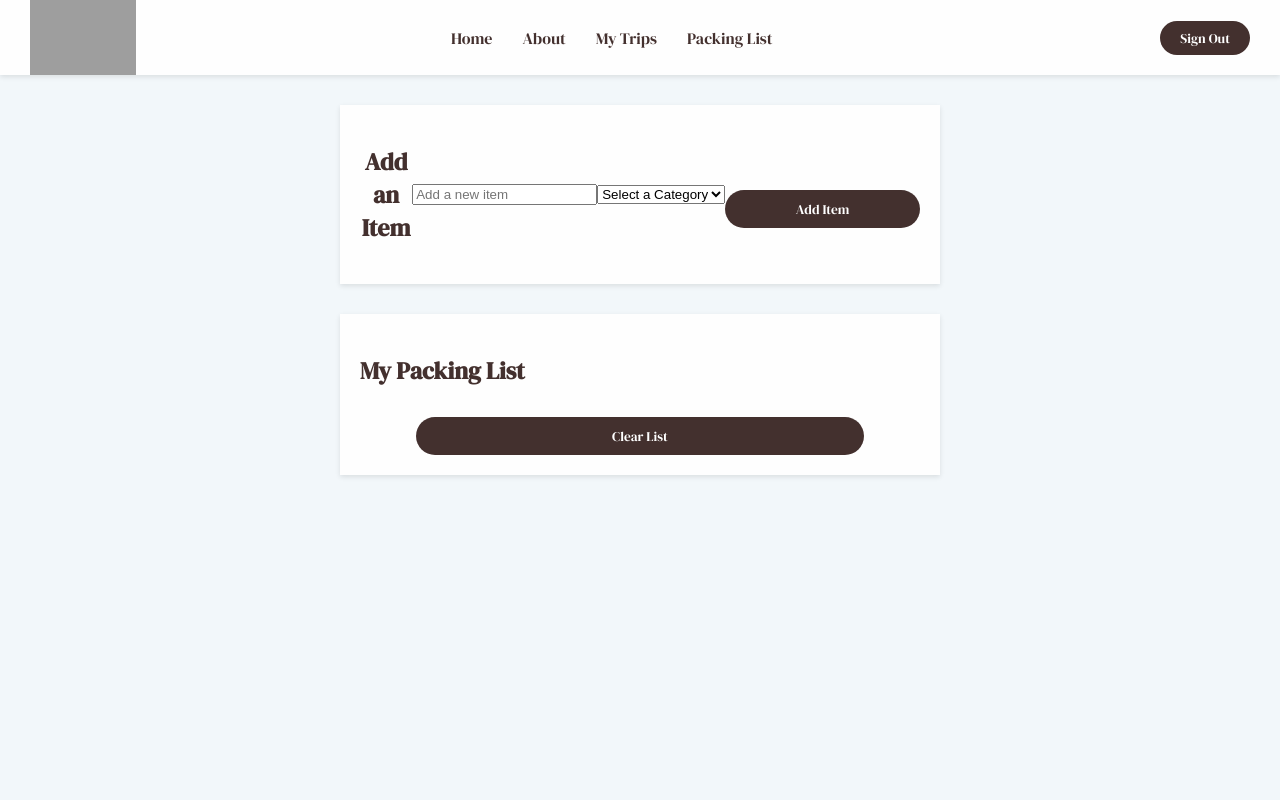
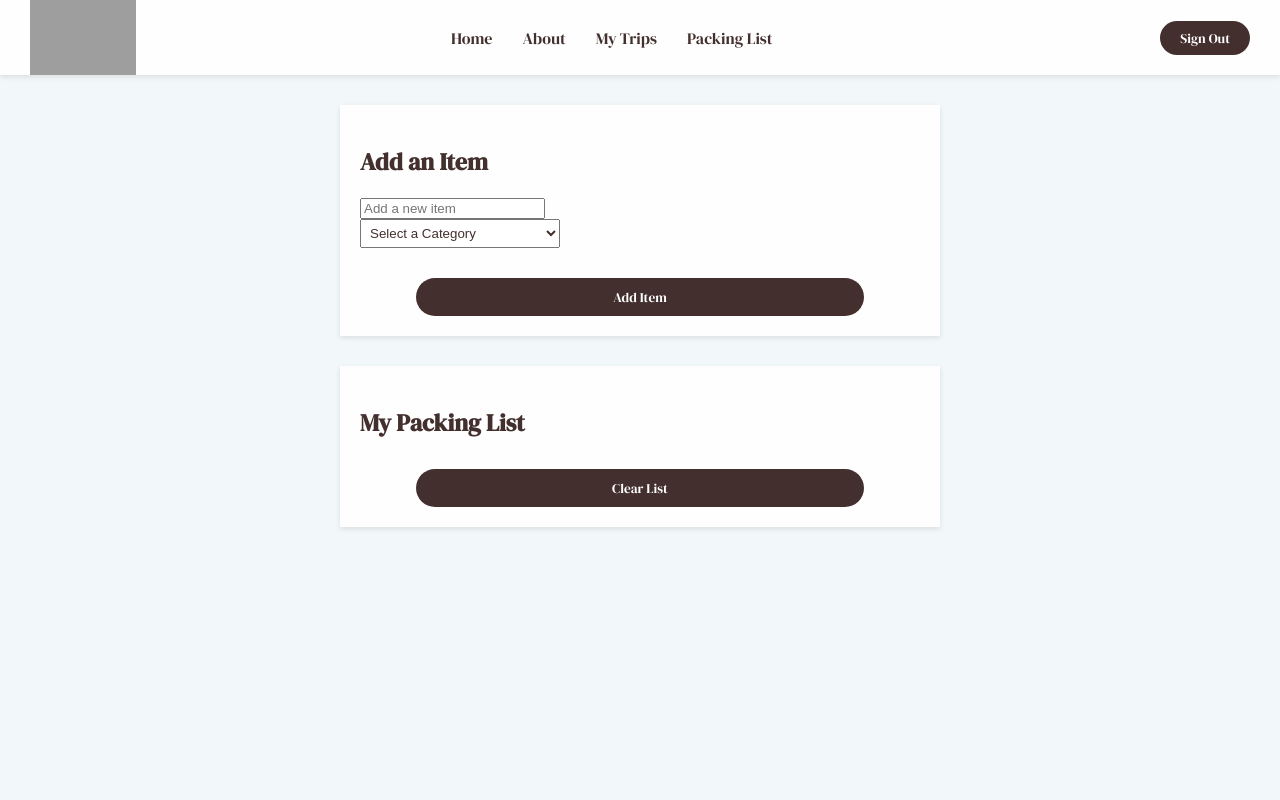
Before and after one commit to meagan42192/next-stop-unit-1-project-Meagan-B, a React (Vite) app: page /list in a window 1280 px wide. Shown: the top 800 px of the page. Built offline with nearby package versions, Linux system fonts and the light colour scheme; grey boxes are pictures that could not be loaded; a web font is replaced by a local one.

Commit message:
committing more css changes for the packing list page

```diff
--- a/src/App.css
+++ b/src/App.css
@@ -130,7 +130,7 @@ footer {
 .login-input input {
     height: 38px;
     padding: 0 10px;
-    border: 1px solid #777;
+    border: 1px solid #43302E;;
     background-color: white;
     font-size: 1rem;
     box-sizing: border-box;
@@ -489,30 +489,42 @@ footer {
 }
 
 .add-item-container{
-  display: flex;
-  flex-direction: row;
-  align-items: center;
-  justify-content: space-evenly;
   box-sizing: border-box;
   box-shadow: 0 2px 5px rgba(0, 0, 0, 0.1);
   width: 600px;
   padding: 20px;
   margin: 30px auto;
   background-color: #fefefe;
-  box-sizing: border-box;
+}
+
+.add-item{
+  display: flex;
+  flex-direction: column;
+}
+
+.add-item-input{
+  width: 200px;
+  padding: 5px;
+  color: #43302E;
 }
 
 .add-item-header{
-    text-align: center;
+    text-align: left;
 }
 
 #single-delete-btn{
-  width: 15px;
-  height: auto;
   padding: 5px;
   font-size: x-small;
-  border-radius: 0%;
-  margin: 30px auto;
+  font-style: bold;
+  text-align: center;
+  border-radius: 50%;
+  color: #43302E;
+}
+
+#single-delete-btn:hover{
+    background-color: #c91804;
+    color: #fefefe;
+
 }
 
 .my-packing-list-container{
@@ -536,17 +548,18 @@ footer {
     margin: 10px auto;
 }
 
-.add-item-input{
-    display: grid;
-    align-items: center;
-}
-
 .packing-item-name {
     margin-left: 10px;
 }
 
 .packing-item-category {
-    margin-left: 60px;
+  margin-left: 60px;
+  box-sizing: border-box;
+  box-shadow: 0 2px 5px rgba(0, 0, 0, 0.1);
+  border-radius: 25px;
+  width: 500px;
+  padding: 15px;
+  background-color: #C1DBE8;
 }
 
 /** MEDIA QUERIES **/
--- a/src/components/pages/PackingListPage.jsx
+++ b/src/components/pages/PackingListPage.jsx
@@ -41,7 +41,7 @@ function PackingList({ onAddItem }) {
             <h2 className="add-item-header">Add an Item</h2>
 
              {/* Input New Item Text Field */}
-            <input className="add-item-input"
+            <input className="add-item"
             placeholder="Add a new item"
             value={item}
             onChange={(e) => setItem(e.target.value)}
@@ -94,7 +94,7 @@ function PackingList({ onAddItem }) {
                         {packingItem.category}
                     </span>
                     </label>
-                    <button id="single-delete-btn" className="submit-btn" onClick={() => {
+                    <button id="single-delete-btn" onClick={() => {
                         handleSingleDelete(packingItem.id)
                     }}>X</button>
                 </li>
```
